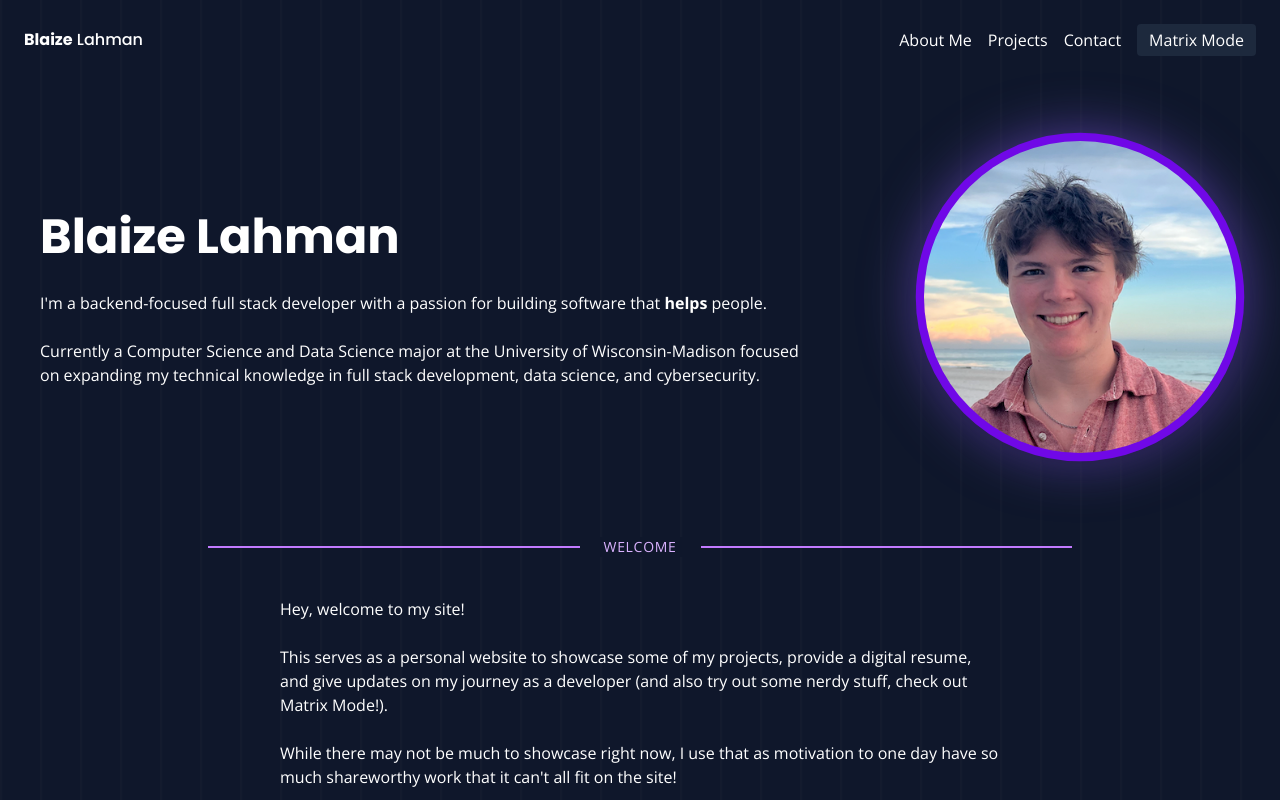
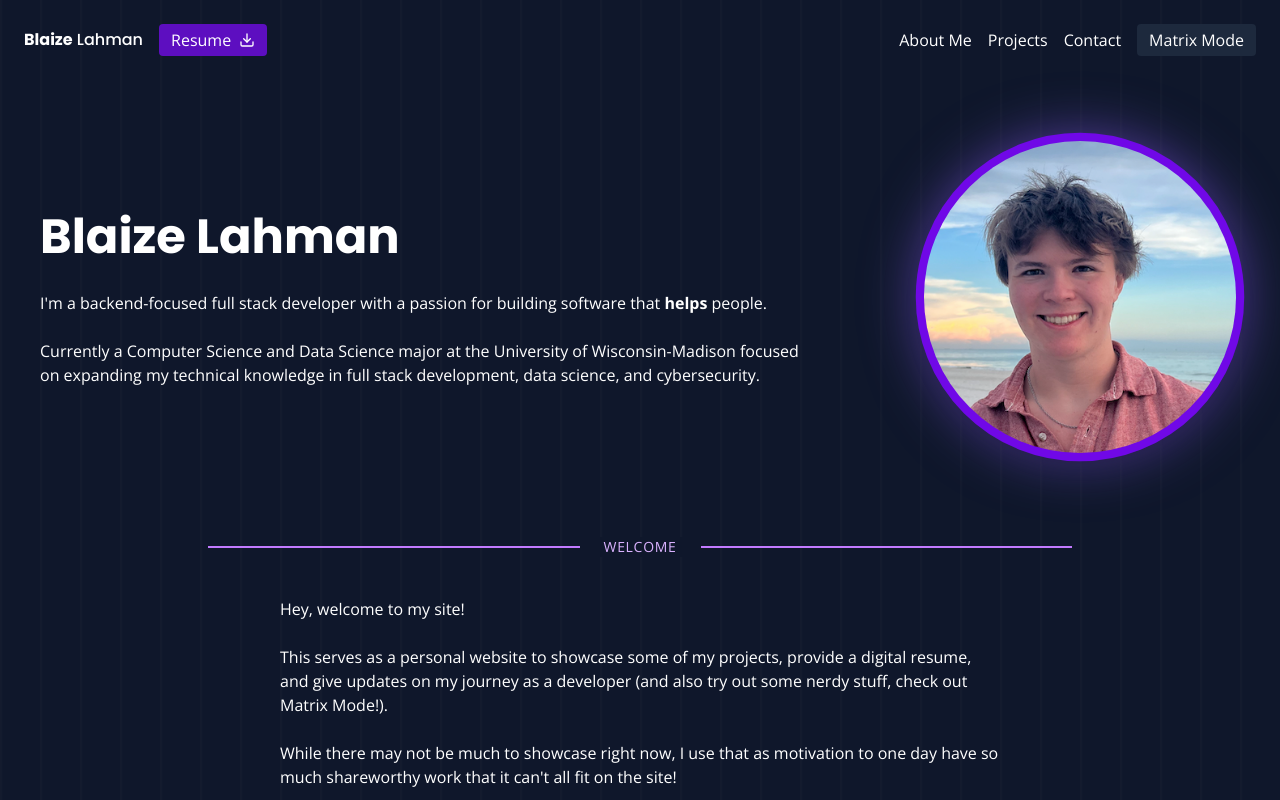
Before and after one commit to blaizerlahman/personal-site, a SvelteKit app: page / in a window 1280 px wide. Shown: the top 800 px of the page. Built offline with nearby package versions, Linux system fonts and the light colour scheme; a web font is replaced by a local one.

Commit message:
added resume button to header

```diff
--- a/src/components/Header.svelte
+++ b/src/components/Header.svelte
@@ -28,6 +28,15 @@
         goto(`/${elementName}`);
       }
     }
+
+    function downloadResume() {
+      const link = document.createElement('a');
+      link.href = '/blaize_lahman_resume.pdf';
+      link.download = 'blaize_lahman_resume.pdf';
+      document.body.appendChild(link);
+      link.click();
+      document.body.removeChild(link);
+    }
   </script>
 
   <header
@@ -38,9 +47,34 @@
         : " py-6 bg-transparent border-transparent")
     }
   >
-    <h1 class="font-medium">
-      <b class="font-bold poppins">Blaize</b> <span>Lahman</span>
-    </h1>
+
+    <div class="flex items-center gap-4">
+      <h1 class="font-medium">
+        <b class="font-bold poppins">Blaize</b> <span>Lahman</span>
+      </h1>
+
+      <button
+        on:click={downloadResume}
+        class="flex items-center gap-2 px-3 py-1 rounded bg-violet-800 hover:bg-violet-700 transition duration-200 text-white"
+        aria-label="Download Resume"
+      >
+        Resume
+        <svg
+          width="16"
+          height="16"
+          viewBox="0 0 24 24"
+          fill="none"
+          stroke="currentColor"
+          stroke-width="2"
+          stroke-linecap="round"
+          stroke-linejoin="round"
+        >
+          <path d="M21 15v4a2 2 0 0 1-2 2H5a2 2 0 0 1-2-2v-4"/>
+          <polyline points="7,10 12,15 17,10"/>
+          <line x1="12" y1="15" x2="12" y2="3"/>
+        </svg>
+      </button>
+    </div>
 
     <div class="sm:flex items-center gap-4 hidden">
       {#each tabs as tab, index}
```
